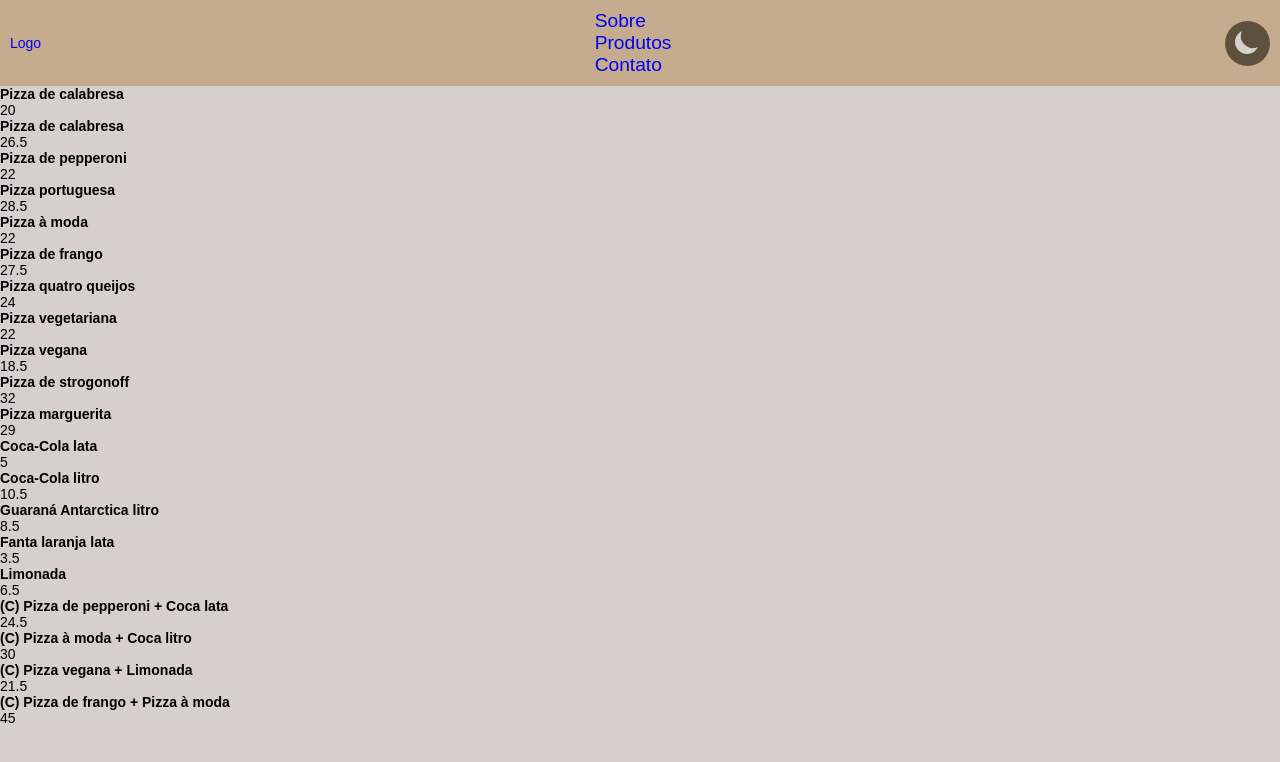
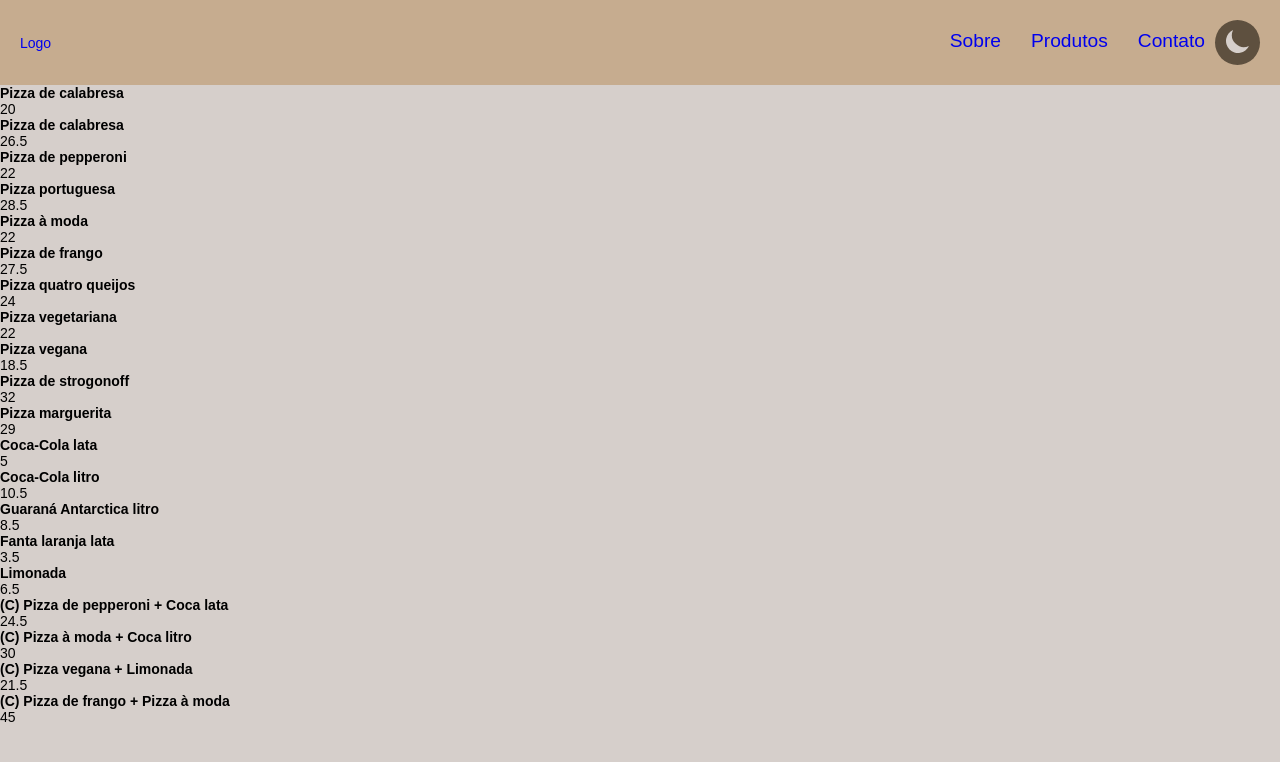
Before and after one commit to alexandre-roque/RaptorsPizzaria, a React (Vite) app: page / in a window 1280 px wide. Shown: the top 762 px of the page. Built offline with nearby package versions, Linux system fonts and the light colour scheme.

Commit message:
base: header

```diff
--- a/src/components/Header/index.tsx
+++ b/src/components/Header/index.tsx
@@ -23,14 +23,14 @@ export default function Header() {
             <a href="/">Logo</a>
             <nav>
                 <StyledMenu>
-                    <li><a href="/">Sobre</a></li>
-                    <li><a href="/">Produtos</a></li>
-                    <li><a href="/">Contato</a></li>
+                  <li><a href="/">Sobre</a></li>
+                  <li><a href="/">Produtos</a></li>
+                  <li><a href="/">Contato</a></li>
+                  <Toggle onClick={toggleTheme}>
+                      {icon}
+                  </Toggle>
                 </StyledMenu>
             </nav>
-          <Toggle onClick={toggleTheme}>
-              {icon}
-          </Toggle>
         </StyledHeader>
     </HeaderBody>
   )
--- a/src/components/Header/styles.tsx
+++ b/src/components/Header/styles.tsx
@@ -19,10 +19,19 @@ export const StyledHeader = styled.header`
     display: flex;
     justify-content: space-between;
     align-items: center;
-    padding: 10px;
+    padding: 20px;
     flex-wrap: wrap;
 `;
 
 export const StyledMenu = styled.div`
+    display: flex;
 
+    li {
+        margin-left: 10px;
+    }
+
+    li a {
+        display: block;
+        padding: 10px;
+    }
 `;
```
